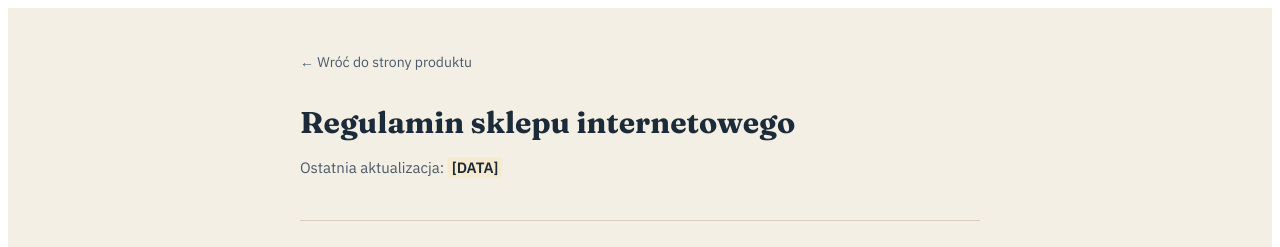
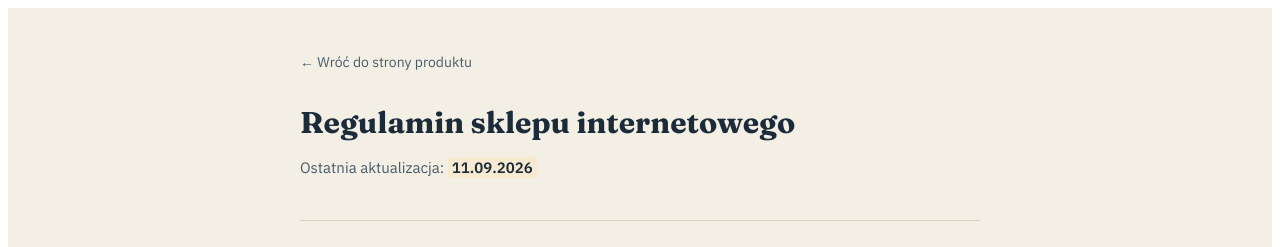
Before and after one commit to pawelix7771/System-90-dni-landing-page, a Next.js app: page /regulamin in a window 1280 px wide. Shown: the top 247 px of the page. Built offline with nearby package versions, Linux system fonts and the light colour scheme.

Commit message:
Update regulamin.tsx

```diff
--- a/pages/regulamin.tsx
+++ b/pages/regulamin.tsx
@@ -19,7 +19,7 @@ export default function Regulamin() {
         </a>
         <h1 className={styles.title}>Regulamin sklepu internetowego</h1>
         <p className={styles.updated}>
-          Ostatnia aktualizacja: <span className={styles.placeholder}>[DATA]</span>
+          Ostatnia aktualizacja: <span className={styles.placeholder}>11.09.2026</span>
         </p>
 
         <h2>§1. Postanowienia ogólne</h2>
```
